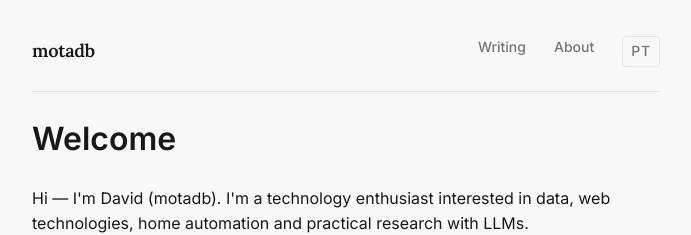
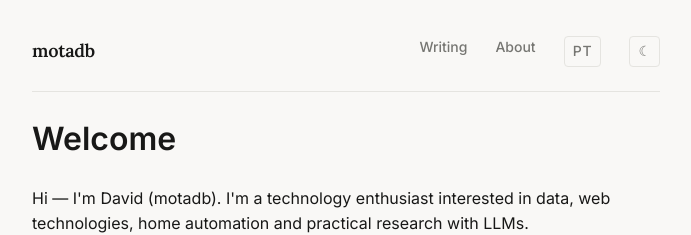
Before and after one commit to motadb/motadb.github.io, a Jekyll site: the page built from index.md, in a window 1280 px wide. Shown: the top 235 px of the page, without its empty margins (294-985 px from the left). Built offline with Jekyll 4.4.1, drawn with Linux system fonts in a browser that asks for light colours.

Commit message:
Add dark/light theme toggle
Button in nav toggles between dark and light, persists to localStorage.
Icon switches between ☾ and ☀ to reflect current theme.

Co-Authored-By: Claude Sonnet 4.6 <noreply@anthropic.com>
Claude-Session: https://claude.ai/code/session_012h4nFZFZp3iGdezVrynbEd

```diff
--- a/_layouts/default.html
+++ b/_layouts/default.html
@@ -18,6 +18,9 @@
         {% else %}
           <a href="/pt{{ page.url }}" class="lang-switch">PT</a>
         {% endif %}
+        <button class="theme-toggle" id="themeToggle" aria-label="Toggle theme">
+          <span class="theme-icon"></span>
+        </button>
       </div>
     </nav>
     <hr class="rule">
@@ -28,5 +31,33 @@
       <span>motadb</span>
     </footer>
   </div>
+<script>
+  (function() {
+    var saved = null;
+    try { saved = localStorage.getItem('theme'); } catch(e) {}
+    if (saved) document.documentElement.setAttribute('data-theme', saved);
+
+    function getTheme() {
+      return document.documentElement.getAttribute('data-theme') ||
+        (window.matchMedia('(prefers-color-scheme: dark)').matches ? 'dark' : 'light');
+    }
+
+    function updateIcon() {
+      var icon = document.querySelector('.theme-icon');
+      if (!icon) return;
+      icon.textContent = getTheme() === 'dark' ? '☀' : '☾';
+    }
+
+    document.addEventListener('DOMContentLoaded', function() {
+      updateIcon();
+      document.getElementById('themeToggle').addEventListener('click', function() {
+        var next = getTheme() === 'dark' ? 'light' : 'dark';
+        document.documentElement.setAttribute('data-theme', next);
+        try { localStorage.setItem('theme', next); } catch(e) {}
+        updateIcon();
+      });
+    });
+  })();
+</script>
 </body>
 </html>
--- a/assets/css/style.css
+++ b/assets/css/style.css
@@ -87,6 +87,18 @@ nav .lang-switch {
   transition: border-color 0.15s, color 0.15s !important;
 }
 nav .lang-switch:hover { border-color: var(--fg); color: var(--fg) !important; }
+.theme-toggle {
+  background: none;
+  border: 1px solid var(--border);
+  border-radius: 4px;
+  padding: 0.2rem 0.5rem;
+  cursor: pointer;
+  color: var(--muted);
+  font-size: 0.875rem;
+  line-height: 1;
+  transition: border-color 0.15s, color 0.15s;
+}
+.theme-toggle:hover { border-color: var(--fg); color: var(--fg); }
 
 .rule { border: none; border-top: 1px solid var(--border); margin: 0; }
 
```
